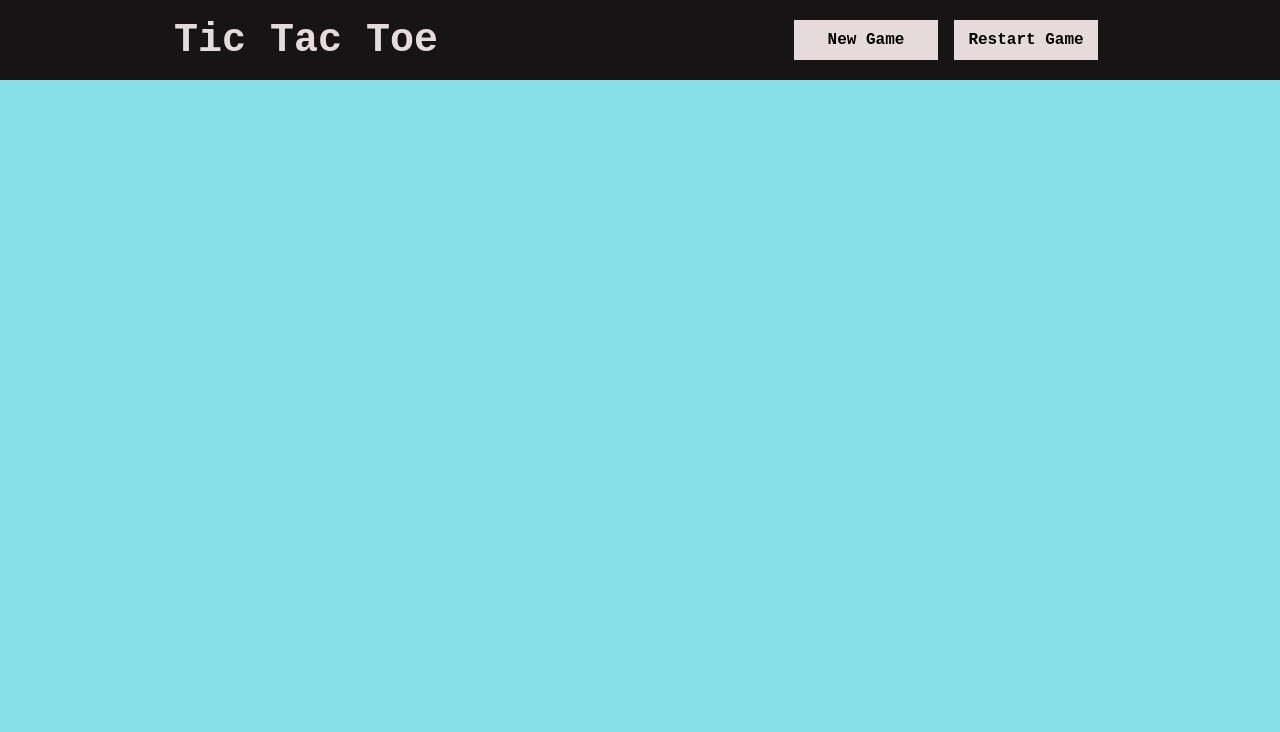
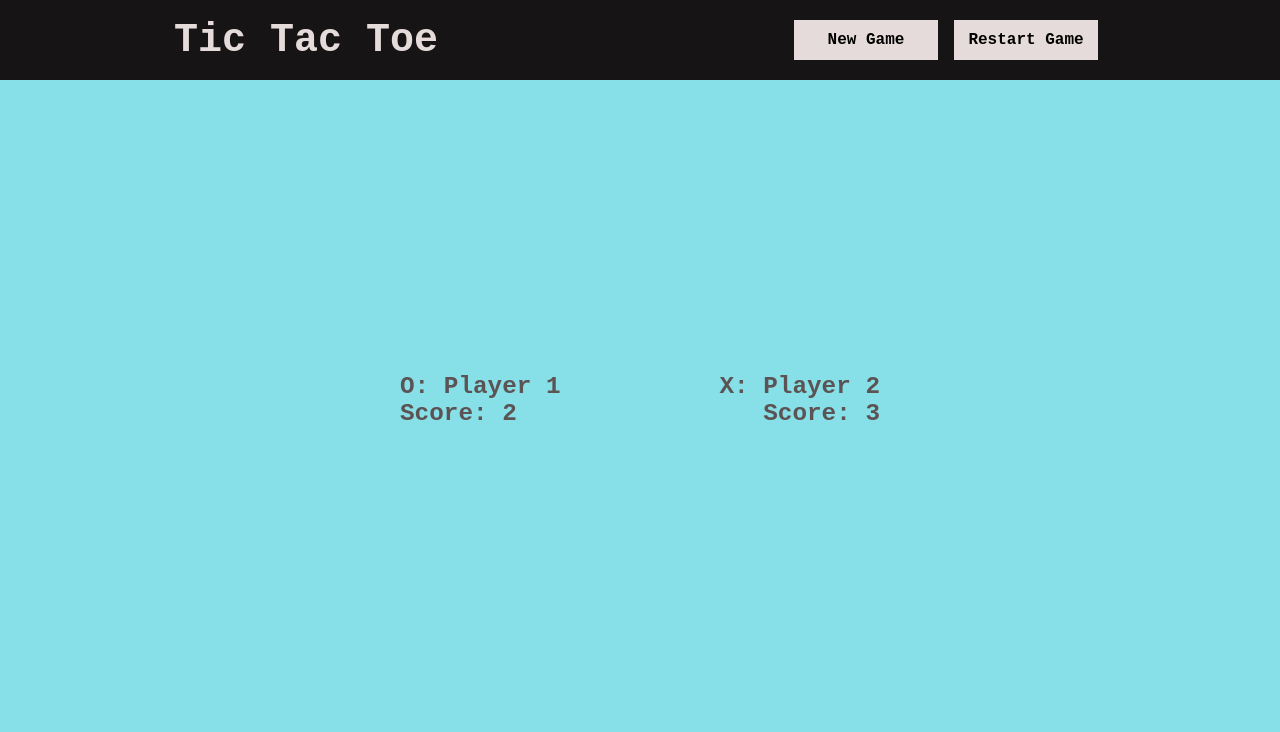
Before and after one commit to nico9506/TOP-tic-tac-toe, a plain HTML site: page index.html in a window 1280 px wide. Shown: the top 732 px of the page. Drawn offline with Linux system fonts and the light colour scheme.

Commit message:
Set up grid layout and included players info in the interface

```diff
--- a/index.html
+++ b/index.html
@@ -21,6 +21,19 @@
             </ul>
         </nav>
 
+        <div id="game-container">
+            <div class="score-board">
+                <div class="player1-info">
+                    <h3 id="nickname-p1" class="nickname">O: Player 1</h3>
+                    <h3 class="score">Score: <span id="score-p1">2</span></h3>
+                </div>
+                <div class="player2-info">
+                    <h3 id="nickname-p2" class="nickname">X: Player 2</h3>
+                    <h3 class="score">Score: <span id="score-p2">3</span></h3>
+                </div>
+            </div>
+        </div>
+
         <footer>
             <a href="https://github.com/nico9506/" target="_blank"
                 ><i class="fa-brands fa-github"></i> nico9506</a
--- a/main.js
+++ b/main.js
@@ -87,12 +87,13 @@ const GameBoard = (() => {
     let tilesArray = [];
     let pivotArray = [];
     let boardElement;
+    const gameContainerElement = document.getElementById("game-container");
 
     const deleteBoard = () => {
         if (boardElement) boardElement.remove();
         boardElement = document.createElement("div");
         boardElement.setAttribute("id", "board");
-        document.body.appendChild(boardElement);
+        gameContainerElement.appendChild(boardElement);
         tilesArray.length = 0; //Clear the existing array
     };
 
--- a/style.css
+++ b/style.css
@@ -1,5 +1,6 @@
 :root {
     --color-theme-dark: rgb(22, 20, 20);
+    --color-theme-grey: rgb(92, 84, 84);
     --color-theme-light: rgb(230, 219, 219);
     --color-theme-numix: rgb(214, 29, 29);
     --color-theme-sky: rgb(135, 224, 232);
@@ -10,6 +11,10 @@
 
     --nav-height: 5rem;
     --footer-height: 4rem;
+    --main-height: max(
+        calc(var(--board-length) + var(--nav-height)),
+        calc(100vh - var(--nav-height) - var(--footer-height))
+    );
 }
 
 * {
@@ -21,14 +26,17 @@
 
 body {
     background-color: var(--color-theme-sky);
-    display: flex;
+    /* display: flex;
     justify-content: center;
-    align-items: center;
-    height: max(
-        100vh,
-        calc(var(--board-length) + var(--nav-height) + var(--footer-height))
-    );
+    align-items: center; */
+    display: grid;
+    grid-template: var(--nav-height) 1fr var(--footer-height) / 1fr;
+    grid-template-areas:
+        "nav"
+        "game"
+        "footer";
     width: 100%;
+    height: auto;
     overflow: auto;
 }
 
@@ -42,6 +50,7 @@ nav {
     display: flex;
     justify-content: space-around;
     align-items: center;
+    grid-area: nav;
 }
 
 nav > h1.logo {
@@ -70,6 +79,42 @@ nav > ul > li > button:hover {
     background-color: var(--color-theme-numix);
 }
 
+#game-container {
+    grid-area: game;
+    display: flex;
+    justify-content: center;
+    align-items: center;
+    flex-direction: column;
+    /* max-width: calc(var(--board-length)+1px); */
+    /* height: var(--main-height); */
+    width: 100%;
+    height: var(--main-height);
+}
+
+.score-board {
+    margin-bottom: 1rem;
+    display: flex;
+    justify-content: center;
+}
+
+.score-board > .player1-info, .score-board > .player2-info {
+    width: calc(var(--board-length) / 2);
+    font-size: 1.3rem;
+    color: var(--color-theme-grey);
+}
+
+.score-board > .player1-info {
+    text-align: left;
+}
+
+.score-board > .player2-info {
+    text-align: right;
+}
+
+.active-player {
+    color: var(--color-theme-dark) !important;
+}
+
 footer {
     height: var(--footer-height);
     width: 100%;
@@ -80,6 +125,7 @@ footer {
     display: flex;
     justify-content: center;
     align-items: center;
+    grid-area: footer;
 }
 
 footer a {
@@ -92,6 +138,8 @@ footer a {
 footer a:hover {
     color: var(--color-theme-numix);
 }
+
+/*********************************************************************/
 
 #board {
     outline: 4px solid var(--color-theme-dark);
@@ -120,5 +168,4 @@ footer a:hover {
 #board > .tile > .tile-value {
     font-size: var(--fs-player-mark);
     font-weight: bold;
-
 }
```
